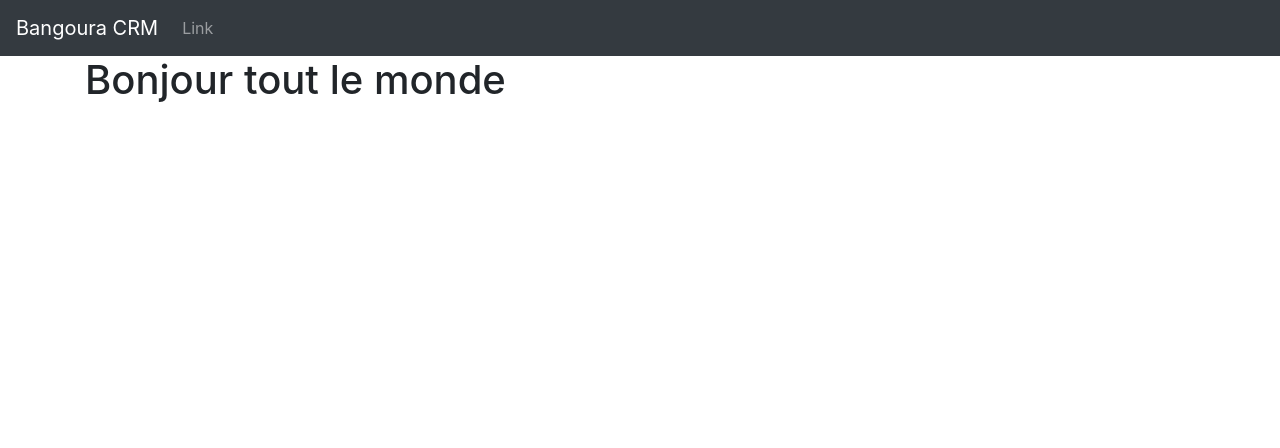
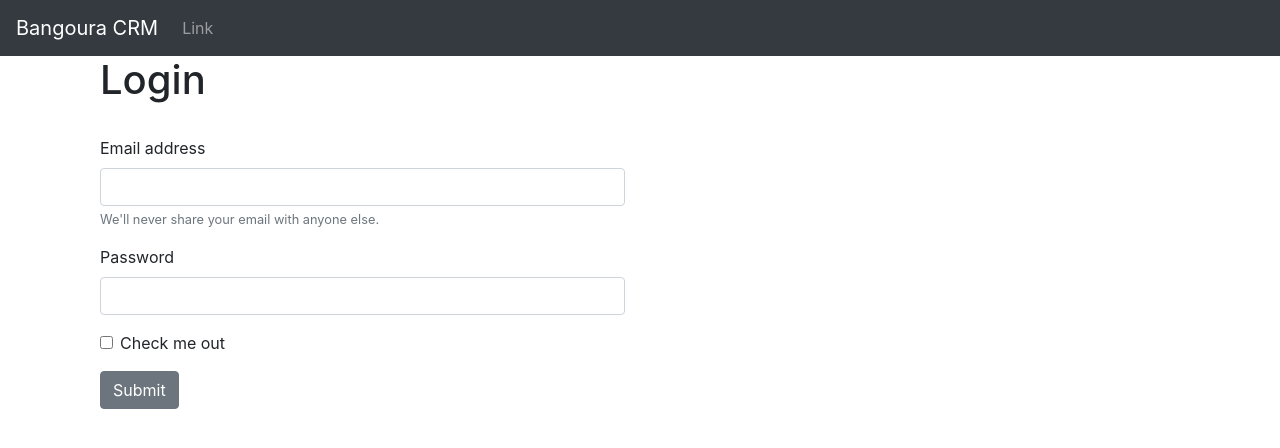
Before and after one commit to Bangoura7/CRM-bangs, a Django app: page / in a window 1280 px wide. Shown: the top 448 px of the page. Run offline with Django 5.2, Linux system fonts and the light colour scheme.

Commit message:
l'ajout du formulaire sur la page login

```diff
--- a/rcm_b/website_rcm/templates/home.html
+++ b/rcm_b/website_rcm/templates/home.html
@@ -1,6 +1,35 @@
 {% extends "base.html" %}
 
 {% block content %}
-    <h1>Bonjour tout le monde</h1>
+
+    <div class="col-md-6 offsed-md-3">
+
+        <h1>Login</h1>
+        <br>
+        <form action=" {% url 'home' %}" method="post">
+            {% csrf_token %}
+
+            <div class="form-group">
+                <label for="exampleInputEmail1">Email address</label>
+                <input type="email" class="form-control" id="exampleInputEmail1" aria-describedby="emailHelp">
+                <small id="emailHelp" class="form-text text-muted">We'll never share your email with anyone else.</small>
+            </div>
+
+            <div class="form-group">
+                <label for="exampleInputPassword1">Password</label>
+                <input type="password" class="form-control" id="exampleInputPassword1">
+            </div>
+
+            <div class="form-group form-check">
+                <input type="checkbox" class="form-check-input" id="exampleCheck1">
+                <label class="form-check-label" for="exampleCheck1">Check me out</label>
+            </div>
+
+            <button type="submit" class="btn btn-secondary">Submit</button>
+
+        </form>
+
+    </div>
+
 
 {% endblock %}
```
